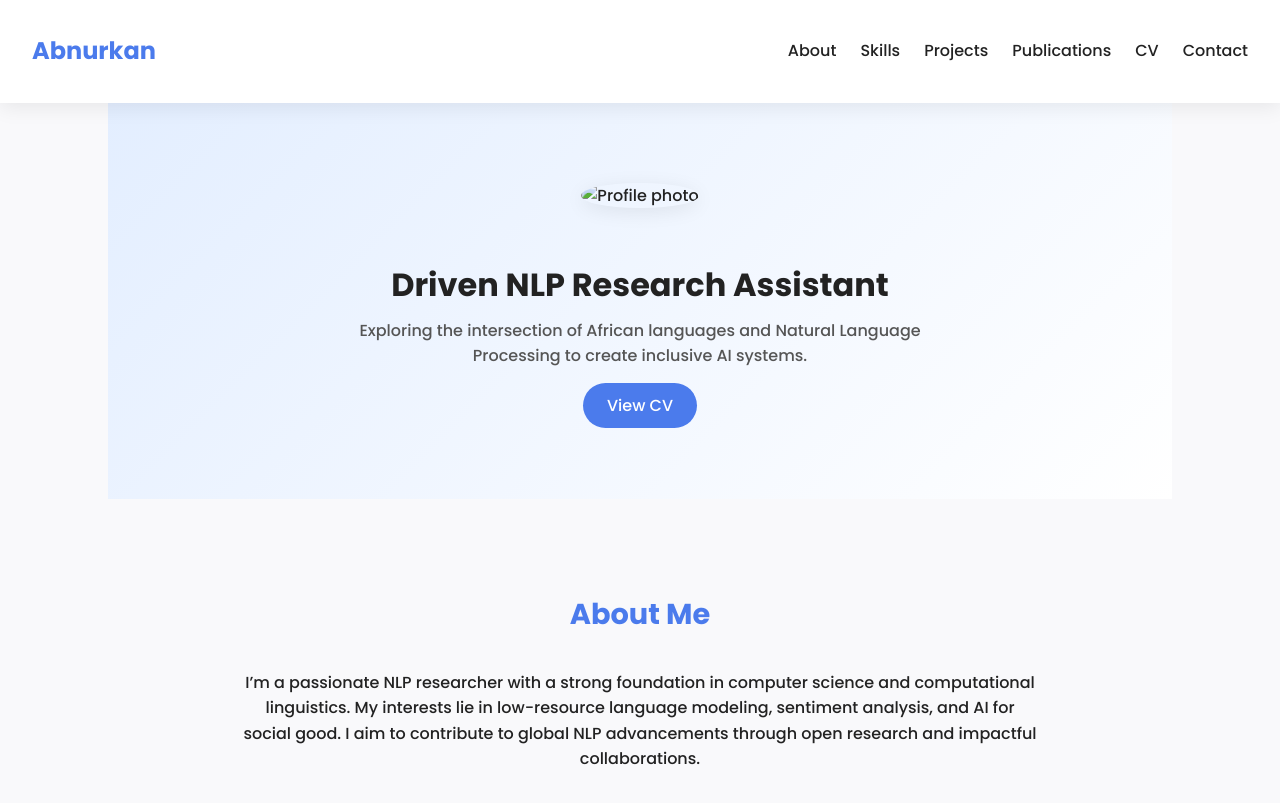
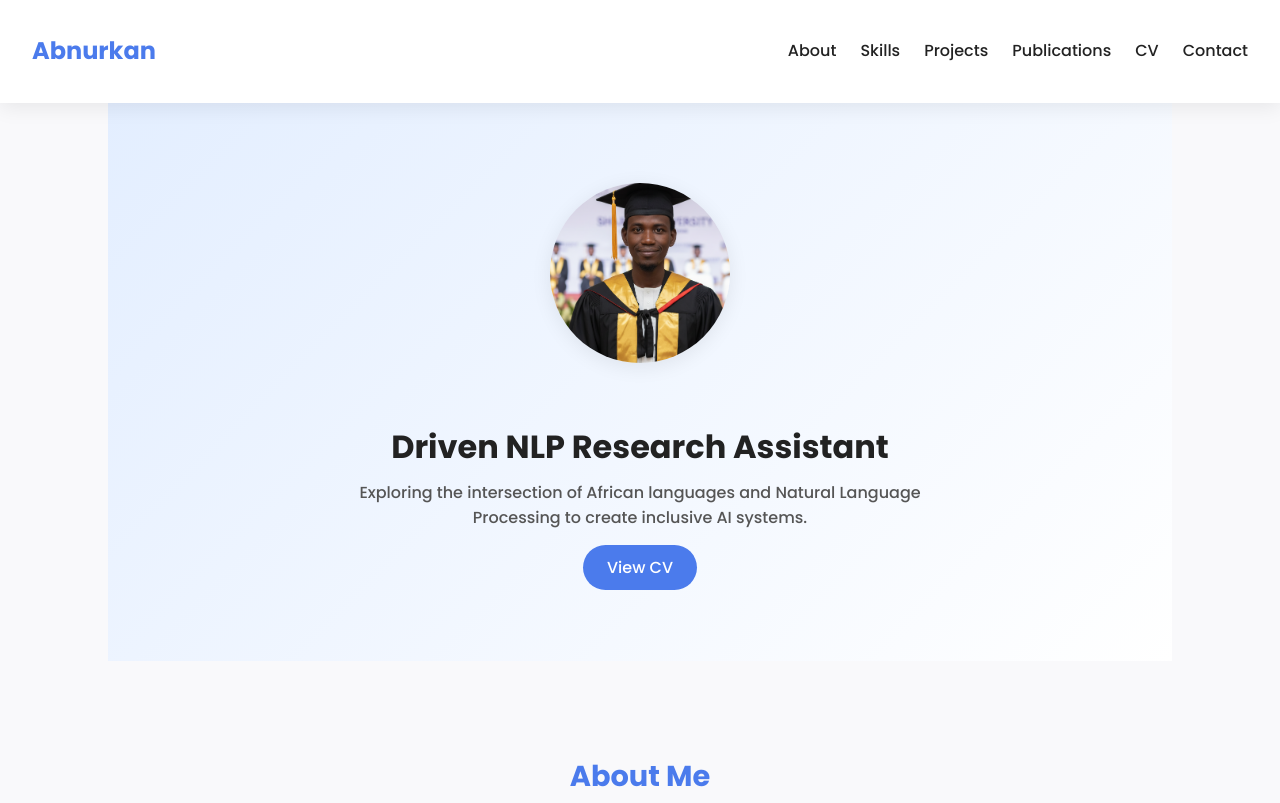
Before and after one commit to Dan-Gaya/MyProfile, a plain HTML site: page index.html in a window 1280 px wide. Shown: the top 803 px of the page. Drawn offline with Linux system fonts and the light colour scheme.

Commit message:
Update index.html

```diff
--- a/index.html
+++ b/index.html
@@ -247,7 +247,7 @@
 
   <section class="hero">
     <div>
-      <img src="assets/profile.jpg" alt="Profile photo" />
+      <img src="IMG_20250925_080819.png" alt="Profile photo" />
       <h2>Driven NLP Research Assistant</h2>
       <p>Exploring the intersection of African languages and Natural Language Processing to create inclusive AI systems.</p>
       <a class="btn" href="#cv">View CV</a>
@@ -314,7 +314,7 @@
     <h3>Curriculum Vitae</h3>
     <iframe src="assets/Abnurkan_CV.pdf"></iframe>
     <p style="text-align:center; margin-top:1rem;">
-      <a class="btn" href="ABDULAZIZ NURA KANI upwork CV.pdf" download>Download CV</a>
+      <a class="btn" href="ABDULAZIZ NURA KANI upwork CV .pdf" download>Download CV</a>
     </p>
   </section>
 
```
